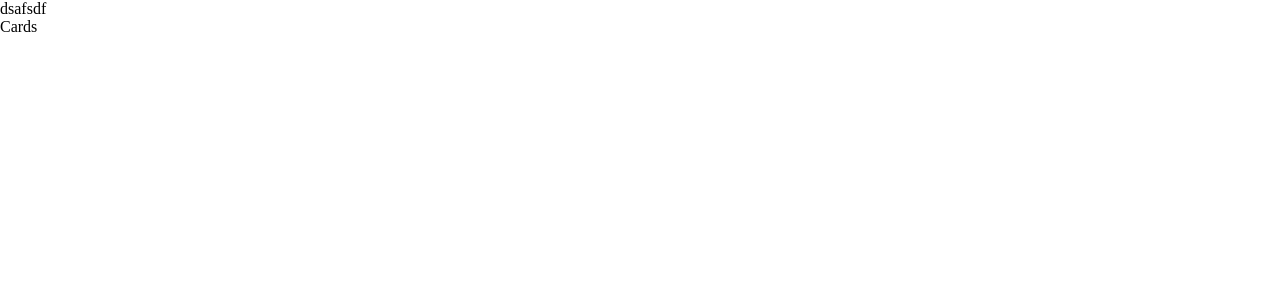
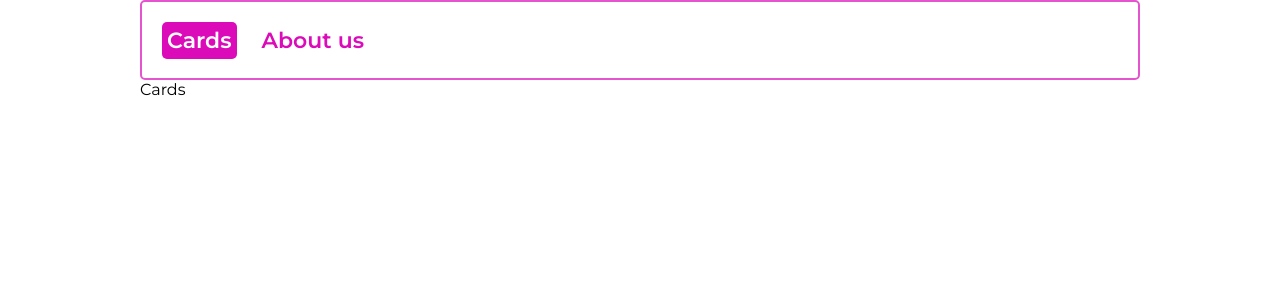
Before and after one commit to c1DeepInside/react-task, a React (Vite) app: page / in a window 1280 px wide. Shown: the top 300 px of the page. Built offline with nearby package versions, Linux system fonts and the light colour scheme.

Commit message:
feat: add navbar

```diff
--- a/index.html
+++ b/index.html
@@ -4,6 +4,7 @@
     <meta charset="UTF-8" />
     <link rel="icon" type="image/svg+xml" href="/vite.svg" />
     <meta name="viewport" content="width=device-width, initial-scale=1.0" />
+    <link href="https://fonts.googleapis.com/css2?family=Montserrat:ital,wght@0,100;0,200;0,300;0,400;0,500;0,600;0,700;0,800;0,900;1,100;1,200;1,300;1,400;1,500;1,600;1,700;1,800;1,900&display=swap" rel="stylesheet">
     <title>React</title>
   </head>
   <body>
--- a/src/App.tsx
+++ b/src/App.tsx
@@ -1,11 +1,12 @@
 import React, { Component } from 'react';
 import { Outlet } from 'react-router-dom';
+import Navbar from './UI/Navbar/Navbar';
 
 export default class App extends Component {
   render() {
     return (
-      <div>
-        dsafsdf
+      <div className="App">
+        <Navbar />
         <Outlet />
       </div>
     );
--- /dev/null
+++ b/src/UI/Navbar/Navbar.module.scss
@@ -0,0 +1,33 @@
+.navbar {
+  width: 100%;
+  height: 80px;
+  display: flex;
+  align-items: center;
+  padding: 0 20px;
+  border-radius: 5px;
+  border: 2px solid rgba($color: #db0bb9, $alpha: 0.7);
+}
+
+.nav {
+  display: flex;
+  gap: 20px;
+  font-size: 22px;
+  font-weight: 600;
+}
+
+.nav__btn {
+  text-decoration: none;
+  color: #db0bb9;
+  padding: 5px;
+  border-radius: 5px;
+
+  &:hover {
+    transform: translateY(-2px);
+    opacity: 0.8;
+  }
+}
+
+.active__btn {
+  background-color: #db0bb9;
+  color: white;
+}
--- /dev/null
+++ b/src/UI/Navbar/Navbar.tsx
@@ -0,0 +1,30 @@
+import React from 'react';
+import { NavLink } from 'react-router-dom';
+import cl from './Navbar.module.scss';
+
+const Navbar = () => {
+  return (
+    <div className={cl.navbar}>
+      <nav className={cl.nav}>
+        <NavLink
+          className={({ isActive }) =>
+            isActive ? `${cl.nav__btn} ${cl.active__btn}` : `${cl.nav__btn}`
+          }
+          to="/"
+        >
+          Cards
+        </NavLink>
+        <NavLink
+          className={({ isActive }) =>
+            isActive ? `${cl.nav__btn} ${cl.active__btn}` : `${cl.nav__btn}`
+          }
+          to="/about"
+        >
+          About us
+        </NavLink>
+      </nav>
+    </div>
+  );
+};
+
+export default Navbar;
--- a/src/main.tsx
+++ b/src/main.tsx
@@ -1,29 +1,8 @@
 import React from 'react';
 import ReactDOM from 'react-dom/client';
-import { createBrowserRouter, RouterProvider } from 'react-router-dom';
-import App from './App';
-import About from './pages/About';
-import Cards from './pages/Cards';
-import ErrorPage from './pages/ErrorPage';
+import { RouterProvider } from 'react-router-dom';
+import { router } from './router/router';
 import './styles/App.scss';
-
-const router = createBrowserRouter([
-  {
-    path: '/',
-    element: <App />,
-    errorElement: <ErrorPage />,
-    children: [
-      {
-        path: '/about',
-        element: <About />,
-      },
-      {
-        path: '/',
-        element: <Cards />,
-      },
-    ],
-  },
-]);
 
 ReactDOM.createRoot(document.getElementById('root') as HTMLElement).render(
   <React.StrictMode>
--- /dev/null
+++ b/src/router/router.tsx
@@ -0,0 +1,23 @@
+import { createBrowserRouter } from 'react-router-dom';
+import App from '../App';
+import About from '../pages/About';
+import Cards from '../pages/Cards';
+import ErrorPage from '../pages/ErrorPage';
+
+export const router = createBrowserRouter([
+  {
+    path: '/',
+    element: <App />,
+    errorElement: <ErrorPage />,
+    children: [
+      {
+        path: '/about',
+        element: <About />,
+      },
+      {
+        path: '/',
+        element: <Cards />,
+      },
+    ],
+  },
+]);
--- a/src/styles/App.scss
+++ b/src/styles/App.scss
@@ -3,3 +3,9 @@
   padding: 0;
   box-sizing: border-box;
 }
+
+.App {
+  font-family: 'Montserrat', sans-serif;
+  margin: auto;
+  max-width: 1000px;
+}
```
